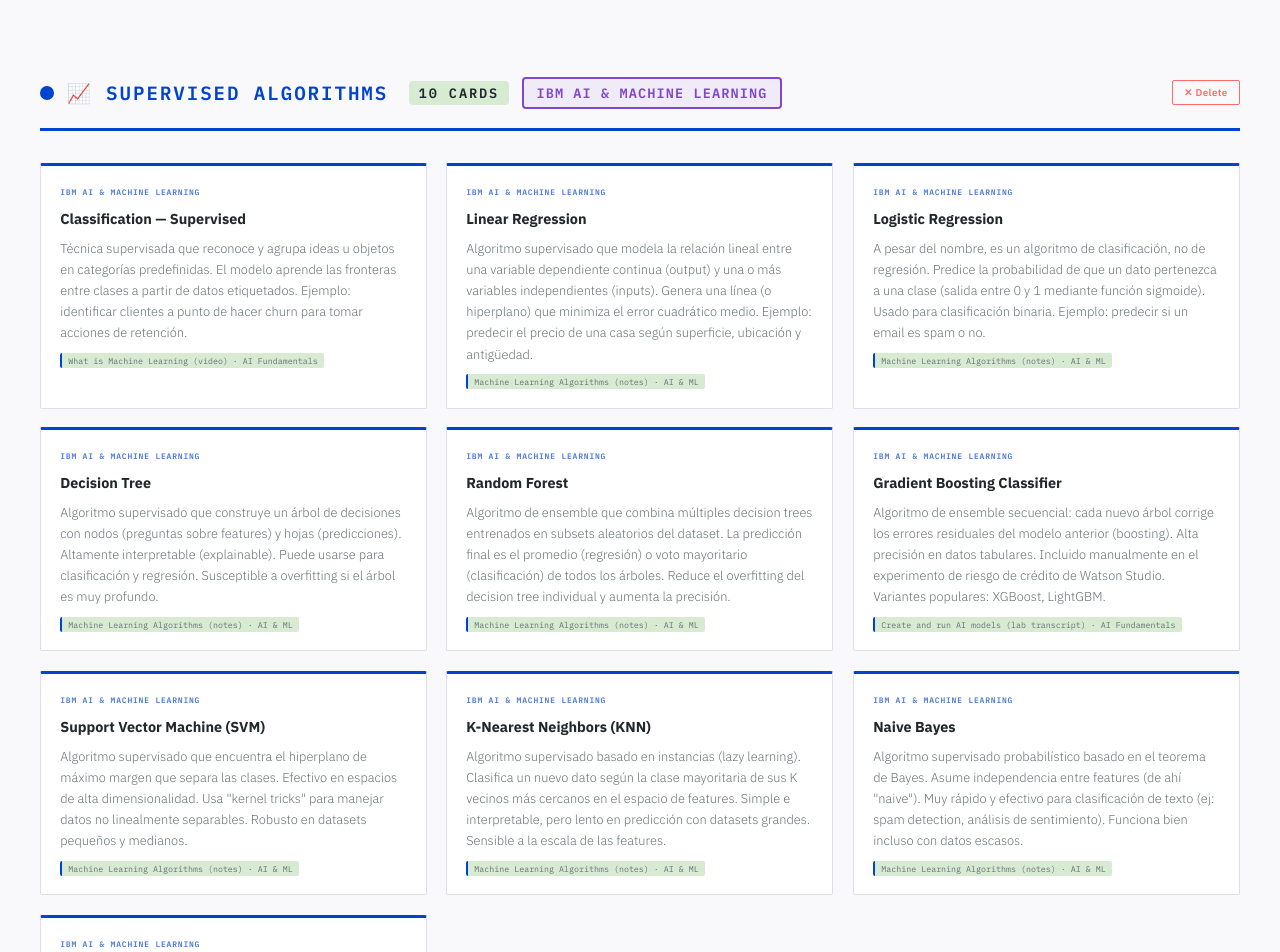
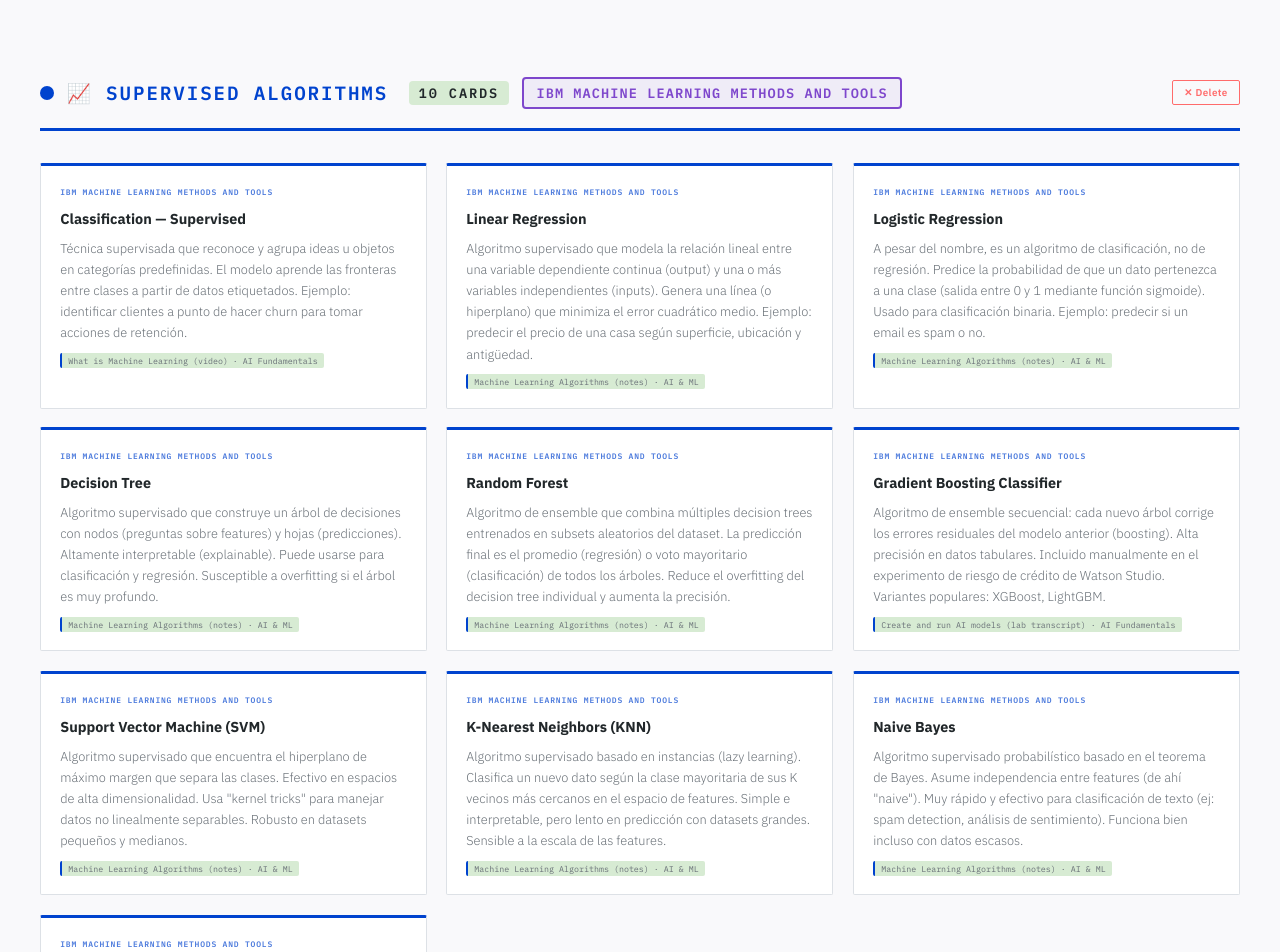
Before and after one commit to danna770/AI_Concepts, a plain HTML site: page index.html in a window 1280 px wide. Shown: the part 3265-4217 px from the top of the page. Drawn offline with Linux system fonts and the light colour scheme.

Commit message:
Update course label for C2 in index.html

```diff
--- a/index.html
+++ b/index.html
@@ -790,7 +790,7 @@
 
         const COURSE_LABELS = {
             'C1': { text: 'IBM AI Fundamentals', color: '#0f62fe' },
-            'C2': { text: 'IBM AI & Machine Learning', color: '#6929c4' },
+            'C2': { text: 'IBM Machine Learning Methods and Tools', color: '#6929c4' },
             'C1+C2': { text: 'IBM AI Fundamentals + AI & ML', color: '#005d5d' },
         };
 
```
